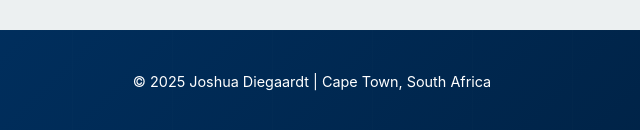
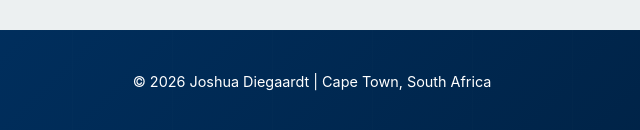
Before and after one commit to JoshuaPianoGuy/JoshuaPianoGuy.github.io, a plain HTML site: page index.html in a window 1280 px wide. Shown: the part 7032-7162 px from the top of the page, 328-968 px from the left. Drawn offline with Linux system fonts and the light colour scheme.

Commit message:
updated website footer

```diff
--- a/index.html
+++ b/index.html
@@ -307,7 +307,7 @@
     </div>
 
     <footer>
-        <p>&copy; 2025 Joshua Diegaardt | Cape Town, South Africa</p>
+        <p>&copy; 2026 Joshua Diegaardt | Cape Town, South Africa</p>
     </footer>
 </body>
 </html>
```
